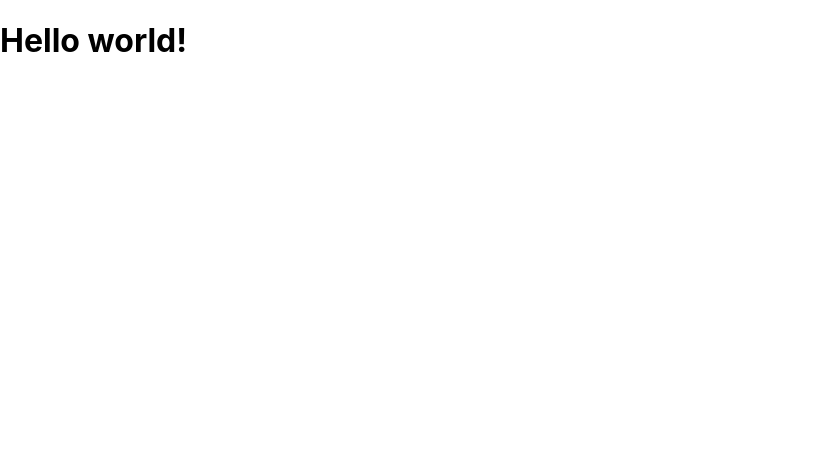
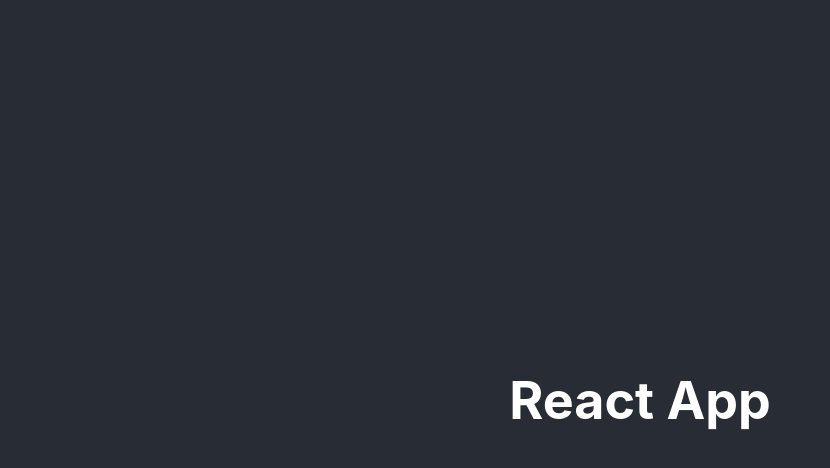
Before and after one commit to ColstonBod-oy/sonnet-farm, a React (Vite) app: page / in a window 1280 px wide. Shown: the top 468 px of the page, without its empty margins (0-830 px from the left). Built offline with nearby package versions, Linux system fonts and the light colour scheme.

Commit message:
Update src folder
Added App.js, App.scss, and App.css

```diff
--- /dev/null
+++ b/src/css/App.css
@@ -0,0 +1,16 @@
+.App {
+  text-align: center;
+}
+
+.App-header {
+  background-color: #282c34;
+  min-height: 100vh;
+  display: flex;
+  flex-direction: column;
+  align-items: center;
+  justify-content: center;
+  font-size: calc(10px + 2vmin);
+  color: white;
+}
+
+/*# sourceMappingURL=App.css.map */
--- /dev/null
+++ b/src/js/App.js
@@ -0,0 +1,14 @@
+import React from "react";
+import "./../css/App.css";
+
+function App() {
+	return (
+		<div className="App">
+			<header className="App-header">
+				<h1>React App</h1>
+			</header>
+		</div>
+	);
+}
+
+export default App;
--- a/src/js/index.js
+++ b/src/js/index.js
@@ -1,5 +1,11 @@
 import React from "react";
 import ReactDOM from "react-dom";
 import "./../css/index.css";
+import App from "./App";
 
-ReactDOM.render(<h1>Hello world!</h1>, document.getElementById("root"));
+ReactDOM.render(
+	<React.StrictMode>
+		<App />
+	</React.StrictMode>,
+	document.getElementById("root")
+);
--- /dev/null
+++ b/src/scss/App.scss
@@ -0,0 +1,14 @@
+.App {
+	text-align: center;
+}
+
+.App-header {
+	background-color: #282c34;
+	min-height: 100vh;
+	display: flex;
+	flex-direction: column;
+	align-items: center;
+	justify-content: center;
+	font-size: calc(10px + 2vmin);
+	color: white;
+}
```
Also changed, not shown: 7 other files (tests, documents, lock files or other folders).
